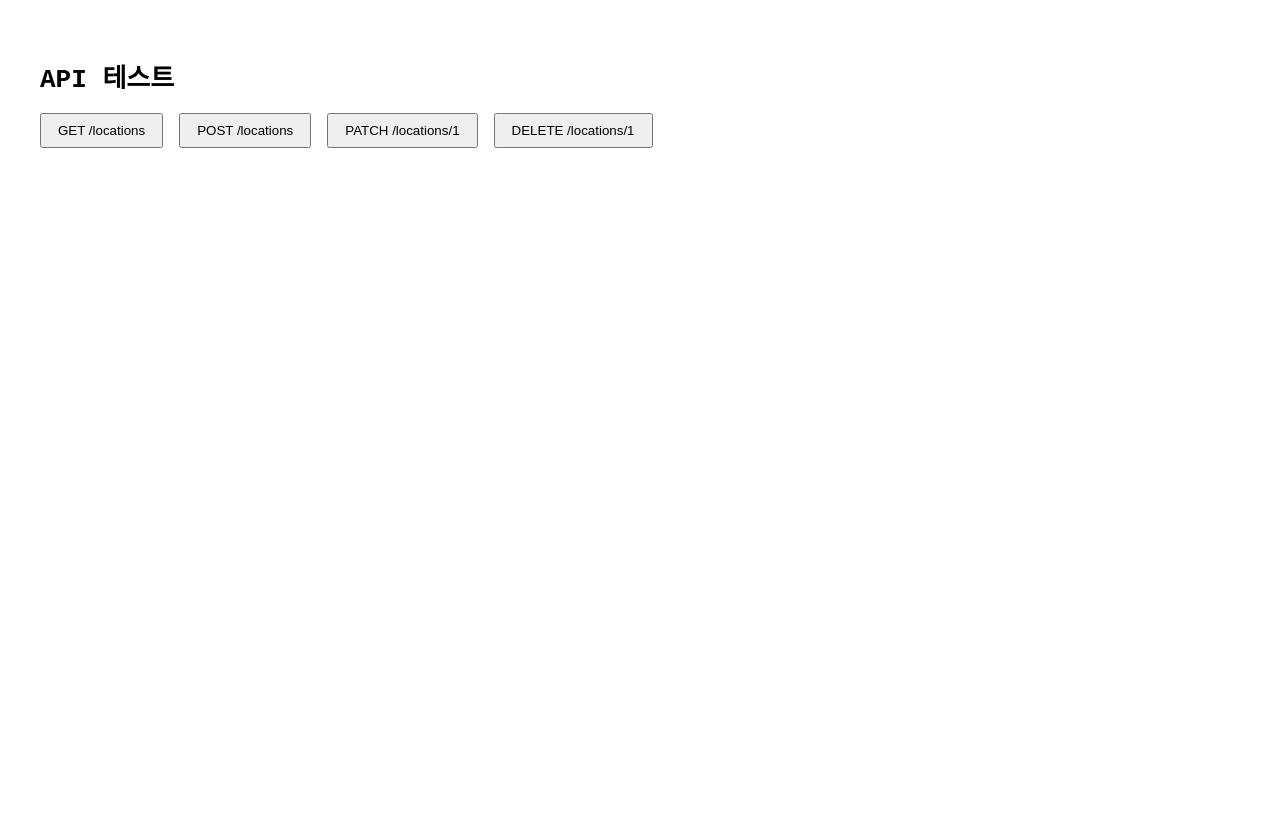
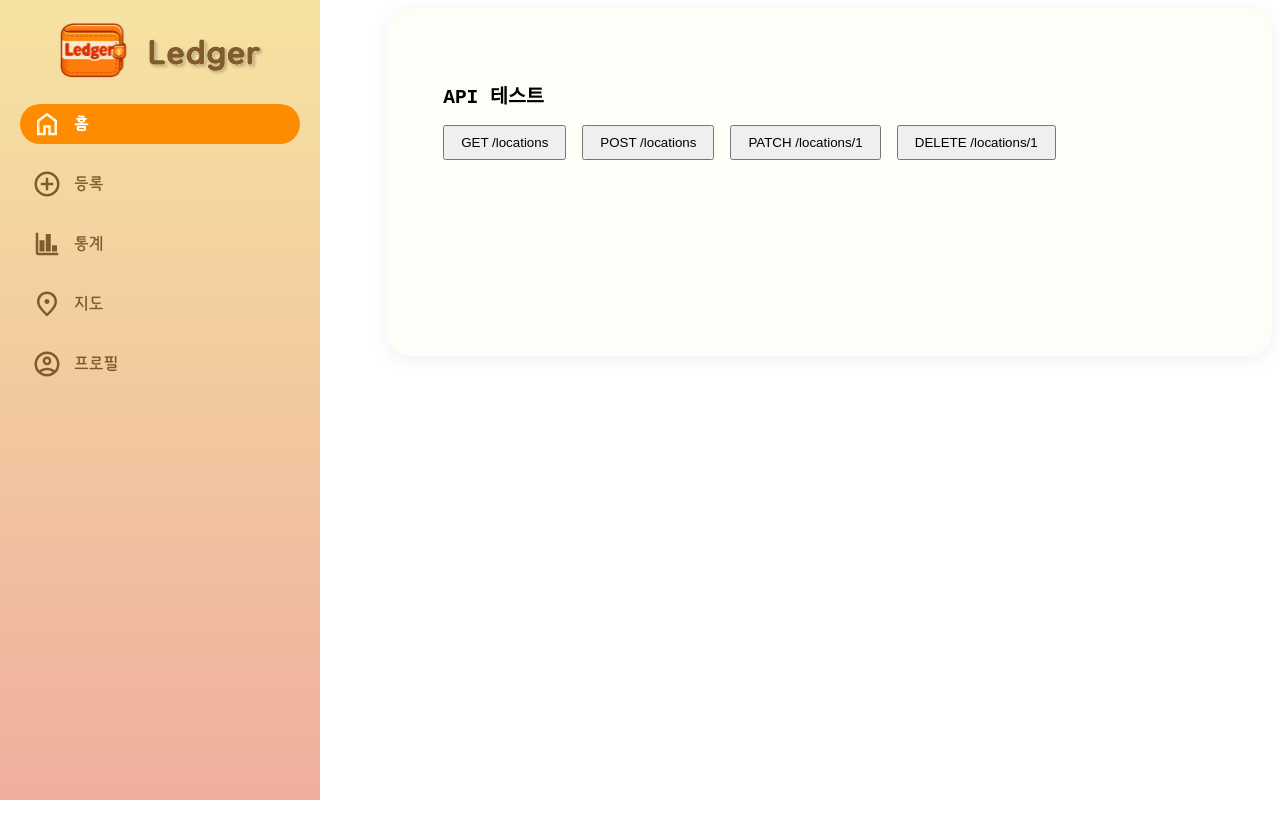
Before and after one commit to 20260304-KB7-27/Ledger-Thanos, a Vue app: page / in a window 1280 px wide. Built offline with nearby package versions, Linux system fonts and the light colour scheme.

Commit message:
[ Feature ] - 네비게이션 바 구현 (#11)
* 네비게이션바 기능(PC/테이블/모바일)

* 라우트 설정

```diff
--- a/src/App.vue
+++ b/src/App.vue
@@ -1,6 +1,8 @@
 <script setup>
-import { ref } from 'vue'
+import {ref} from 'vue'
 import api from '@/service/api'
+import Nav from "@/components/Nav.vue";
+
 
 const result = ref(null)
 const error = ref(null)
@@ -43,7 +45,7 @@ async function testPatch() {
   error.value = null
   loading.value = true
   try {
-    result.value = await api.patch('/locations/1', { name: '수정된 강남역 맛집' })
+    result.value = await api.patch('/locations/1', {name: '수정된 강남역 맛집'})
   } catch (e) {
     error.value = e.message
   } finally {
@@ -62,9 +64,64 @@ async function testDelete() {
     loading.value = false
   }
 }
+
+const logoSrc = ref("/src/assets/icon/logo.svg");
+const textColor = ref("linear-gradient(180deg, #F6E3A1 0%, #EFAF9E 100%)");
+const backGroundColor = ref("#FF8C00");
+const navBgColor = ref("#ffffff");
+const navBgColor1 = ref("#FFAAAA");
+const menus = [
+  {
+    key: 'home',
+    label: '홈',
+    path: '/',
+    icon: '/src/assets/icon/ico_home_unselected.svg',
+    activeIcon: '/src/assets/icon/ico_home_selected.svg'
+  },
+  {
+    key: 'register',
+    label: '등록',
+    path: '/register',
+    icon: '/src/assets/icon/ico_register_unselected.svg',
+    activeIcon: '/src/assets/icon/ico_register_selected.svg'
+  },
+  {
+    key: 'stats',
+    label: '통계',
+    path: '/stats',
+    icon: '/src/assets/icon/ico_statics_unselected.svg',
+    activeIcon: '/src/assets/icon/ico_statics_selected.svg'
+  },
+  {
+    key: 'map',
+    label: '지도',
+    path: '/map',
+    icon: '/src/assets/icon/ico_map_unselected.svg',
+    activeIcon: '/src/assets/icon/ico_map_selected.svg'
+  },
+  {
+    key: 'profile',
+    label: '프로필',
+    path: '/profile',
+    icon: '/src/assets/icon/ico_profile_unselected.svg',
+    activeIcon: '/src/assets/icon/ico_profile_selected.svg'
+  },
+]
+
 </script>
 
 <template>
+  <div class="layout">
+    <Nav
+        :menus="menus"
+        :logo-src="logoSrc"
+        :active-text-color="navBgColor"
+        :active-bg="backGroundColor"
+        :mobileMenuBg="navBgColor1"
+        :nav-bg="textColor"
+    />
+    <main class="content">
+      <section class="page-card">
         <div style="padding: 2rem; font-family: monospace">
           <h1>API 테스트</h1>
 
@@ -81,6 +138,9 @@ async function testDelete() {
               JSON.stringify(result, null, 2)
             }}</pre>
         </div>
+      </section>
+    </main>
+  </div>
 </template>
 
 <style scoped>
@@ -88,4 +148,19 @@ button {
   padding: 0.5rem 1rem;
   cursor: pointer;
 }
+.layout {
+  min-height: 100vh;
+}
+
+.content {
+  padding-left: 30%;
+}
+
+.page-card {
+  min-height: 300px;
+  background: #fffdf7;
+  border-radius: 24px;
+  padding: 24px;
+  box-shadow: 0 4px 20px rgba(0, 0, 0, 0.06);
+}
 </style>
--- /dev/null
+++ b/src/components/Nav.vue
@@ -0,0 +1,385 @@
+<template>
+    <!-- PC -->
+    <aside class="sidebar desktop-only">
+      <div v-if="logoSrc" class="logo-box">
+        <img :src="logoSrc" class="logo" alt="logo" />
+      </div>
+
+      <nav class="menu vertical">
+        <router-link
+            v-for="item in menus"
+            :key="item.key"
+            :to="item.path"
+            class="menu-item"
+            :class="{ active: isActive(item.path) }"
+        >
+          <img
+              v-if="getMenuIcon(item)"
+              :src="getMenuIcon(item)"
+              :alt="item.label"
+              class="menu-icon"
+          />
+          <span class="menu-label">{{ item.label }}</span>
+        </router-link>
+      </nav>
+    </aside>
+
+    <!-- 태블릿 -->
+    <header class="topbar tablet-only">
+      <img v-if="logoSrc" :src="logoSrc" class="topbar-logo" alt="logo" />
+
+      <nav class="menu horizontal">
+        <router-link
+            v-for="item in menus"
+            :key="item.key"
+            :to="item.path"
+            class="menu-item horizontal"
+            :class="{ active: isActive(item.path) }"
+        >
+          <img
+              v-if="getMenuIcon(item)"
+              :src="getMenuIcon(item)"
+              :alt="item.label"
+              class="menu-icon"
+          />
+          <span class="menu-label">{{ item.label }}</span>
+        </router-link>
+      </nav>
+    </header>
+
+    <!-- 모바일 -->
+    <header class="mobile-header mobile-only">
+      <div class="mobile-header-inner">
+        <img v-if="logoSrc" :src="logoSrc" class="topbar-logo mobile-logo" alt="logo" />
+        <button class="hamburger" type="button" @click="toggleMenu">☰</button>
+      </div>
+
+      <transition name="dropdown">
+        <nav v-if="isMenuOpen" class="mobile-dropdown-menu">
+          <router-link
+              v-for="item in menus"
+              :key="item.key"
+              :to="item.path"
+              class="menu-item"
+              :class="{ active: isActive(item.path) }"
+              @click="closeMenu"
+          >
+            <img
+                v-if="getMenuIcon(item)"
+                :src="getMenuIcon(item)"
+                :alt="item.label"
+                class="menu-icon"
+            />
+            <span class="menu-label">{{ item.label }}</span>
+          </router-link>
+        </nav>
+      </transition>
+    </header>
+</template>
+
+<script setup>
+import { computed, ref, watch } from 'vue'
+import { useRoute } from 'vue-router'
+
+const props = defineProps({
+  logoSrc: {
+    type: String,
+    default: '',
+  },
+  menus: {
+    type: Array,
+    required: true,
+    default: () => [],
+  },
+  defaultTitle: {
+    type: String,
+    default: '홈',
+  },
+
+  // 텍스트 / 활성 메뉴 색상
+  textColor: {
+    type: String,
+    default: '#805B2E',
+  },
+  activeBg: {
+    type: String,
+    default: '#805B2E',
+  },
+  activeTextColor: {
+    type: String,
+    default: '#ffffff',
+  },
+
+  // 배경 커스터마이징
+  navBg: {
+    type: String,
+    default: '#ffcf00',
+  },
+  mobileMenuBg: {
+    type: String,
+    default: '#fff7cc',
+  },
+})
+
+const route = useRoute()
+const isMenuOpen = ref(false)
+
+// 현재 라우트 기준 페이지 제목
+const currentTitle = computed(() => {
+  return props.menus.find(menu => menu.path === route.path)?.label || props.defaultTitle
+})
+
+// 현재 메뉴 active 여부
+const isActive = (path) => route.path === path
+
+// active 상태면 activeIcon 우선, 없으면 기본 icon
+const getMenuIcon = (item) => {
+  if (isActive(item.path) && item.activeIcon) return item.activeIcon
+  return item.icon || ''
+}
+
+// 모바일 메뉴 열기/닫기
+const toggleMenu = () => {
+  isMenuOpen.value = !isMenuOpen.value
+}
+
+const closeMenu = () => {
+  isMenuOpen.value = false
+}
+
+// 라우트 바뀌면 모바일 메뉴 닫기
+watch(
+    () => route.path,
+    () => {
+      closeMenu()
+    }
+)
+</script>
+
+<style scoped>
+@font-face {
+  font-family: 'NPS';
+  src: url('@/assets/fonts/NPSfont_regular.ttf') format('truetype');
+  font-weight: 400;
+}
+
+@font-face {
+  font-family: 'NPS';
+  src: url('@/assets/fonts/NPSfont_bold.ttf') format('truetype');
+  font-weight: 700;
+}
+
+@font-face {
+  font-family: 'NPS';
+  src: url('@/assets/fonts/NPSfont_extrabold.ttf') format('truetype');
+  font-weight: 800;
+}
+
+* {
+  box-sizing: border-box;
+  font-family: 'NPS', sans-serif;
+}
+
+
+
+.logo-box {
+  display: flex;
+  justify-content: center;
+  margin-bottom: 5%;
+}
+
+.logo {
+  width: 75%;
+  display: block;
+}
+
+.menu {
+  flex: 1;
+  display: flex;
+  gap: 20px;
+}
+
+.menu.vertical {
+  flex-direction: column;
+  justify-content: center;
+}
+
+.menu.horizontal {
+  flex-direction: row;
+  align-items: center;
+  justify-content: flex-end;
+}
+
+.menu-item {
+  display: flex;
+  align-items: center;
+  justify-content: flex-start;
+  gap: 12px;
+  padding: 5px 12px;
+  text-decoration: none;
+  color: v-bind(textColor);
+  border-radius: 50px;
+}
+
+.menu-item:visited,
+.menu-item:hover {
+  color: inherit;
+  text-decoration: none;
+}
+
+.menu-item.active {
+  background: v-bind(activeBg);
+  color: v-bind(activeTextColor);
+  font-weight: 700;
+}
+
+.menu-item.horizontal {
+  gap: 10px;
+}
+
+.menu-icon {
+  width: 30px;
+  height: 30px;
+  object-fit: contain;
+  flex-shrink: 0;
+}
+
+.menu-label {
+  white-space: nowrap;
+}
+
+
+.sidebar {
+  position: fixed;
+  top: 0;
+  left: 0;
+  width: 25%;
+  height: 100vh;
+  background: v-bind(navBg);
+  padding: 15px 20px;
+}
+
+@media (min-width: 1025px) {
+  .desktop-only {
+    display: block;
+  }
+
+  .tablet-only,
+  .mobile-only {
+    display: none !important;
+  }
+
+  .content {
+    margin-left: 25%;
+  }
+}
+
+.topbar {
+  display: flex;
+  align-items: center;
+  justify-content: space-between;
+  background: v-bind(navBg);
+  padding: 3% 24px;
+  position: fixed;
+  top: 0;
+  width: 100%;
+  z-index: 20;
+}
+
+.topbar-logo {
+  width: 15%;
+  display: block;
+}
+
+@media (min-width: 769px) and (max-width: 1024px) {
+  .tablet-only {
+    display: flex;
+  }
+
+  .desktop-only,
+  .mobile-only {
+    display: none !important;
+  }
+
+  .content {
+    margin-left: 0;
+    padding-top: 12%;
+  }
+}
+
+.mobile-header {
+  position: sticky;
+  top: 0;
+  z-index: 30;
+  background: v-bind(navBg);
+}
+
+.mobile-header-inner {
+  display: flex;
+  justify-content: space-between;
+  align-items: center;
+  gap: 12px;
+  padding: 16px 20px;
+}
+
+.mobile-logo {
+  width: 40%;
+}
+
+.hamburger {
+  border: none;
+  background: transparent;
+  font-size: 24px;
+  color: v-bind(textColor);
+  cursor: pointer;
+}
+
+.mobile-dropdown-menu {
+  display: flex;
+  flex-direction: column;
+  gap: 8px;
+  padding: 12px 16px 16px;
+  background: v-bind(mobileMenuBg);
+  border-top: 1px solid rgba(0, 0, 0, 0.06);
+  box-shadow: 0 8px 20px rgba(0, 0, 0, 0.08);
+}
+
+.dropdown-enter-active,
+.dropdown-leave-active {
+  transition: all 0.25s ease;
+  overflow: hidden;
+}
+
+.dropdown-enter-from,
+.dropdown-leave-to {
+  opacity: 0;
+  transform: translateY(-12px);
+}
+
+.dropdown-enter-to,
+.dropdown-leave-from {
+  opacity: 1;
+  transform: translateY(0);
+}
+
+@media (max-width: 768px) {
+  .mobile-only {
+    display: block;
+  }
+
+  .desktop-only,
+  .tablet-only {
+    display: none !important;
+  }
+
+  .content {
+    margin-left: 0;
+    padding: 20px;
+  }
+
+  .mobile-dropdown-menu .menu-item {
+    width: 100%;
+    text-align: left;
+  }
+}
+</style>
--- a/src/router/index.js
+++ b/src/router/index.js
@@ -1,8 +1,37 @@
-import { createRouter, createWebHistory } from 'vue-router'
+import {createRouter, createWebHistory} from 'vue-router'
 
 const router = createRouter({
-  history: createWebHistory(import.meta.env.BASE_URL),
-  routes: [],
+    history: createWebHistory(import.meta.env.BASE_URL),
+    routes: [
+        {
+            path: '/',
+            name: 'home',
+            component: () => {},
+        },
+        {
+            path: '/register',
+            name: 'register',
+            component: () => { },
+        },
+        {
+            path: '/stats',
+            name:'stats',
+            component:
+                () => {},
+        },
+        {
+            path: '/map',
+            name: 'map',
+            component:
+                () => {},
+        },
+        {
+            path: '/profile',
+            name: 'profile',
+            component:
+                () => {},
+        },
+    ],
 })
 
 export default router
```
Lines whose indentation alone changed are shown as unchanged.
